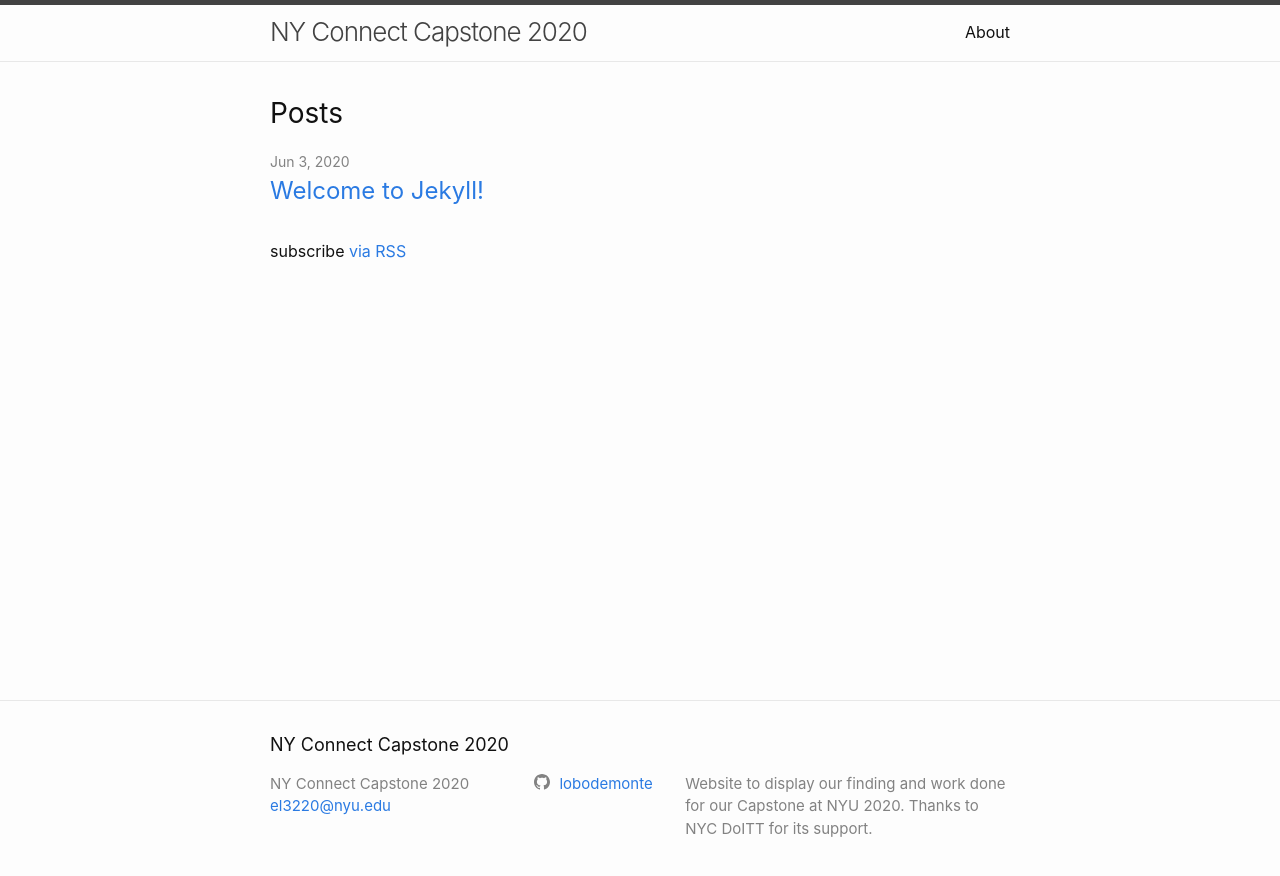
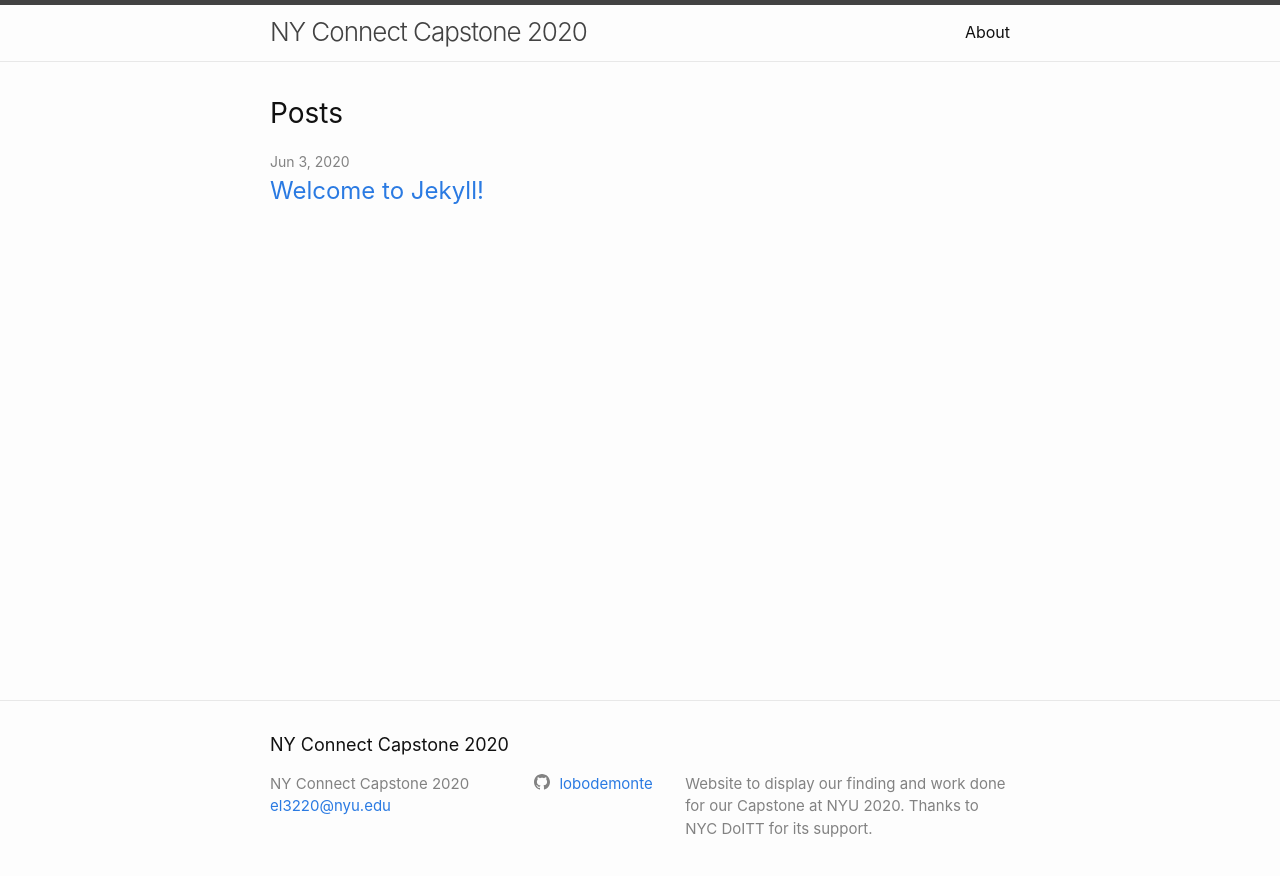
Before and after one commit to nyconnect2020/nyconnect2020.github.io, a Jekyll site: the page built from index.markdown, in a window 1280 px wide. Shown: the top 876 px of the page. Built offline with Jekyll 4.4.1, drawn with Linux system fonts in a browser that asks for light colours.

Commit message:
removed rss feed line, adding favicon

```diff
--- a/_config.yml
+++ b/_config.yml
@@ -32,6 +32,7 @@
 # theme: minima
 plugins:
   - jekyll-feed
+  - jekyll-seo-tag
 
 # Exclude from processing.
 # The following items will not be processed, by default.
--- a/_includes/head.html
+++ b/_includes/head.html
@@ -4,6 +4,7 @@
   <meta name="viewport" content="width=device-width, initial-scale=1">
   {%- seo -%}
   <link rel="stylesheet" href="{{ "/assets/main.css" | relative_url }}">
+  <link rel="shortcut icon" type="image/png" href="favicon.png">
   {%- feed_meta -%}
   {%- if jekyll.environment == 'production' and site.google_analytics -%}
     {%- include google-analytics.html -%}
--- a/_layouts/home.html
+++ b/_layouts/home.html
@@ -28,7 +28,6 @@
       {%- endfor -%}
     </ul>
 
-    <p class="rss-subscribe">subscribe <a href="{{ "/feed.xml" | relative_url }}">via RSS</a></p>
   {%- endif -%}
 
 </div>
```
Also changed, not shown: favicon.png (added).
